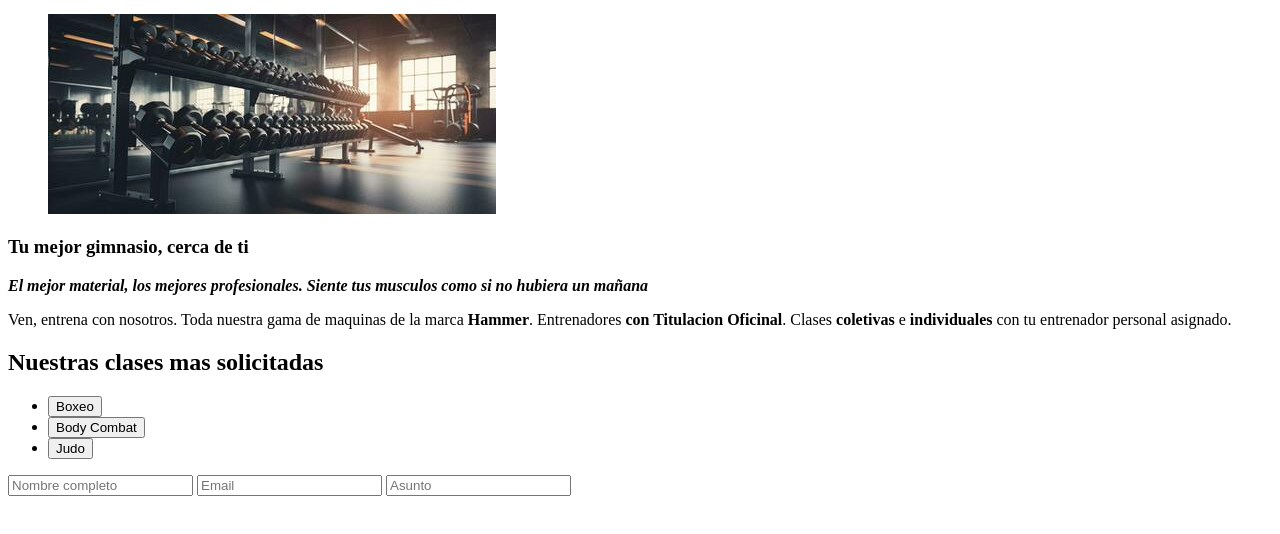
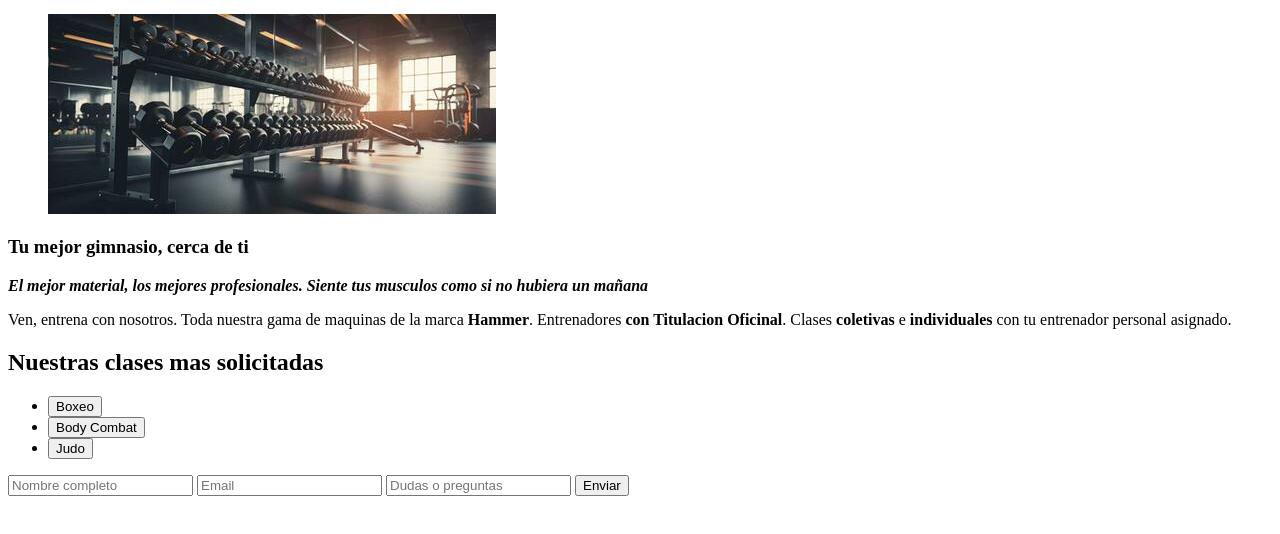
Before and after one commit to juancardaw/html_arquitectura_informacion, a plain HTML site: page index.html in a window 1280 px wide. Shown: the part 188-722 px from the top of the page. Drawn offline with Linux system fonts and the light colour scheme.

Commit message:
Cliente boss

```diff
--- a/index.html
+++ b/index.html
@@ -65,10 +65,11 @@
 
         <!--Formulario-->
     <section>
-        <form action="registro_cliente.">
+        <form action="Registro_posible_cliente">
             <input type="text" name="Nombre" placeholder="Nombre completo">
             <input type="email" name="Correo" placeholder="Email">
-            <input type="textarea" name="Mensaje" placeholder="Asunto">
+            <input type="textarea" name="Mensaje" placeholder="Dudas o preguntas">
+            <button>Enviar</button>
         </form>
     </section>
 
```
